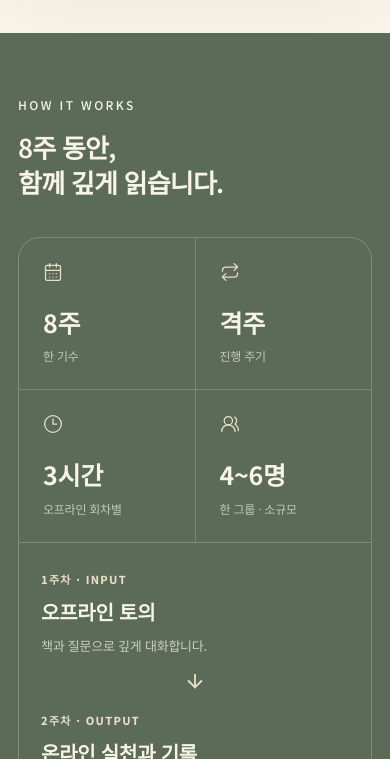
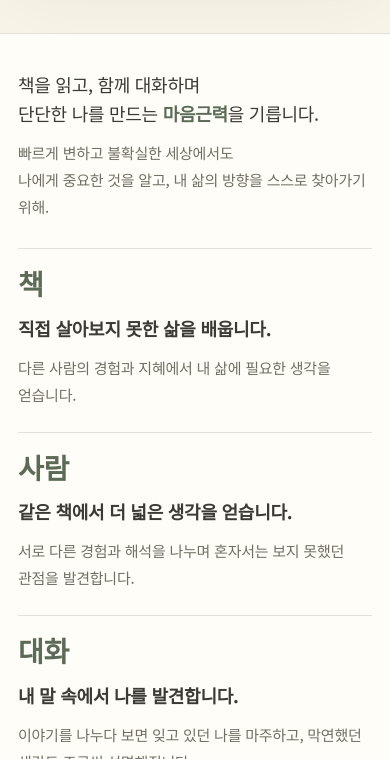
Before and after one commit to leesina103/READ_ME, a Next.js app: page / in a window 390 px wide. Shown: the part 788-1547 px from the top of the page. Built offline with nearby package versions, Linux system fonts and the light colour scheme; no server answers.

Commit message:
FEAT. 홈페이지에 마음근력 소개 추가

```diff
--- a/app/globals.css
+++ b/app/globals.css
@@ -412,6 +412,30 @@ section[id], footer[id] { scroll-margin-top: 84px; }
 .intro-remi > div > p:last-child { margin: 20px 0 0; color: var(--muted); line-height: 1.8; }
 .intro-remi img { width: 100%; height: auto; display: block; }
 .intro-note { margin-top: 32px; display: flex; justify-content: flex-end; }
+.hero.hero--intro-only { grid-template-columns: 1fr; }
+.home-values { padding-block: 64px; background: var(--paper); border-top: 1px solid var(--line); }
+.home-values__intro h2 { margin: 0; font-family: var(--font-sans), sans-serif; font-size: 20px; line-height: 1.65; font-weight: 400; letter-spacing: -.015em; }
+.home-values__intro h2 strong { color: var(--forest); font-weight: 700; white-space: nowrap; }
+.home-values__intro p { margin: 0; color: var(--muted); font-size: 15px; line-height: 1.8; word-break: keep-all; }
+.home-values__intro .home-values__purpose { margin-top: 10px; }
+.home-values__grid { display: grid; grid-template-columns: repeat(3, minmax(0, 1fr)); gap: 32px; margin-top: 36px; }
+.home-values__item { min-width: 0; padding-top: 24px; border-top: 1px solid var(--line); }
+.home-values__item h3 { margin: 0; color: var(--forest); font-family: var(--font-serif), serif; font-size: 36px; font-weight: 600; line-height: 1.2; }
+.home-values__item h3 span { display: block; margin-top: 18px; color: var(--ink); font-family: var(--font-sans), sans-serif; font-size: 19px; font-weight: 700; line-height: 1.5; }
+.home-values__item p { margin: 12px 0 0; color: var(--muted); font-size: 15px; line-height: 1.8; word-break: keep-all; overflow-wrap: anywhere; }
+@media (max-width: 820px) {
+  .home-values { padding-block: 48px; }
+  .home-values__grid { grid-template-columns: 1fr; gap: 24px; margin-top: 28px; }
+  .home-values__item h3 { font-size: 32px; }
+  .home-values__item h3 span { margin-top: 12px; }
+}
+@media (max-width: 430px) {
+  .home-values { padding-block: 36px; }
+  .home-values__intro h2 { font-size: 18px; }
+  .home-values__item { padding-top: 20px; }
+  .home-values__item h3 { font-size: 28px; }
+  .home-values__item h3 span { font-size: 18px; }
+}
 .meeting-format-section { color: var(--cream); background: var(--forest); }
 .meeting-format-section .eyebrow { color: var(--sand); }
 .meeting-format-section .section-title__eyebrow { color: var(--cream); }
--- a/components/HomePage.tsx
+++ b/components/HomePage.tsx
@@ -2,6 +2,7 @@ import Link from "next/link";
 import { ArrowRight, CalendarDays, Check, Clock3, HeartHandshake, MessageCircle, NotebookPen, Repeat, UsersRound } from "lucide-react";
 import { AfterSeasonCarousel } from "@/components/AfterSeasonCarousel";
 import { MeetRemi } from "@/components/MeetRemi";
+import { HomeValues } from "@/components/HomeValues";
 import { SectionTitle } from "@/components/SectionTitle";
 import { StoryCarousel } from "@/components/StoryCarousel";
 import { TalkRoomPreview } from "@/components/TalkRoomPreview";
@@ -58,6 +59,8 @@ export function HomePage() {
         <blockquote className="hero__quote">“나를 읽다.<br />서로를 읽다.<br />삶을 읽다.”</blockquote>
       </section>
 
+      <HomeValues />
+
       <section className="section meeting-format-section"><div className="section-shell">
         <SectionTitle eyebrow="HOW IT WORKS" title={<>{currentMeeting.schedule.duration} 동안,<br />함께 깊게 읽습니다.</>} />
         <div className="meeting-overview">
--- /dev/null
+++ b/components/HomeValues.tsx
@@ -0,0 +1,28 @@
+import { MultilineText } from "@/components/MultilineText";
+
+const values = [
+  { keyword: "책", title: "직접 살아보지 못한 삶을 배웁니다.", description: "다른 사람의 경험과 지혜에서 내 삶에 필요한 생각을 얻습니다." },
+  { keyword: "사람", title: "같은 책에서 더 넓은 생각을 얻습니다.", description: "서로 다른 경험과 해석을 나누며 혼자서는 보지 못했던 관점을 발견합니다." },
+  { keyword: "대화", title: "내 말 속에서 나를 발견합니다.", description: "이야기를 나누다 보면 잊고 있던 나를 마주하고, 막연했던 생각도 조금씩 선명해집니다.\n그 과정에서 내가 무엇을 느끼고 중요하게 여기는지 알아갑니다." }
+];
+
+export function HomeValues() {
+  return (
+    <section id="values" className="section home-values" aria-labelledby="home-values-title">
+      <div className="section-shell">
+        <div className="home-values__intro">
+          <h2 id="home-values-title">책을 읽고, 함께 대화하며<br />단단한 나를 만드는 <strong>마음근력</strong>을 기릅니다.</h2>
+          <p className="home-values__purpose">빠르게 변하고 불확실한 세상에서도<br />나에게 중요한 것을 알고, 내 삶의 방향을 스스로 찾아가기 위해.</p>
+        </div>
+        <div className="home-values__grid">
+          {values.map(({ keyword, title, description }) => (
+            <article className="home-values__item" key={keyword}>
+              <h3>{keyword}<span>{title}</span></h3>
+              <MultilineText lines={description.split("\n")} />
+            </article>
+          ))}
+        </div>
+      </div>
+    </section>
+  );
+}
```
